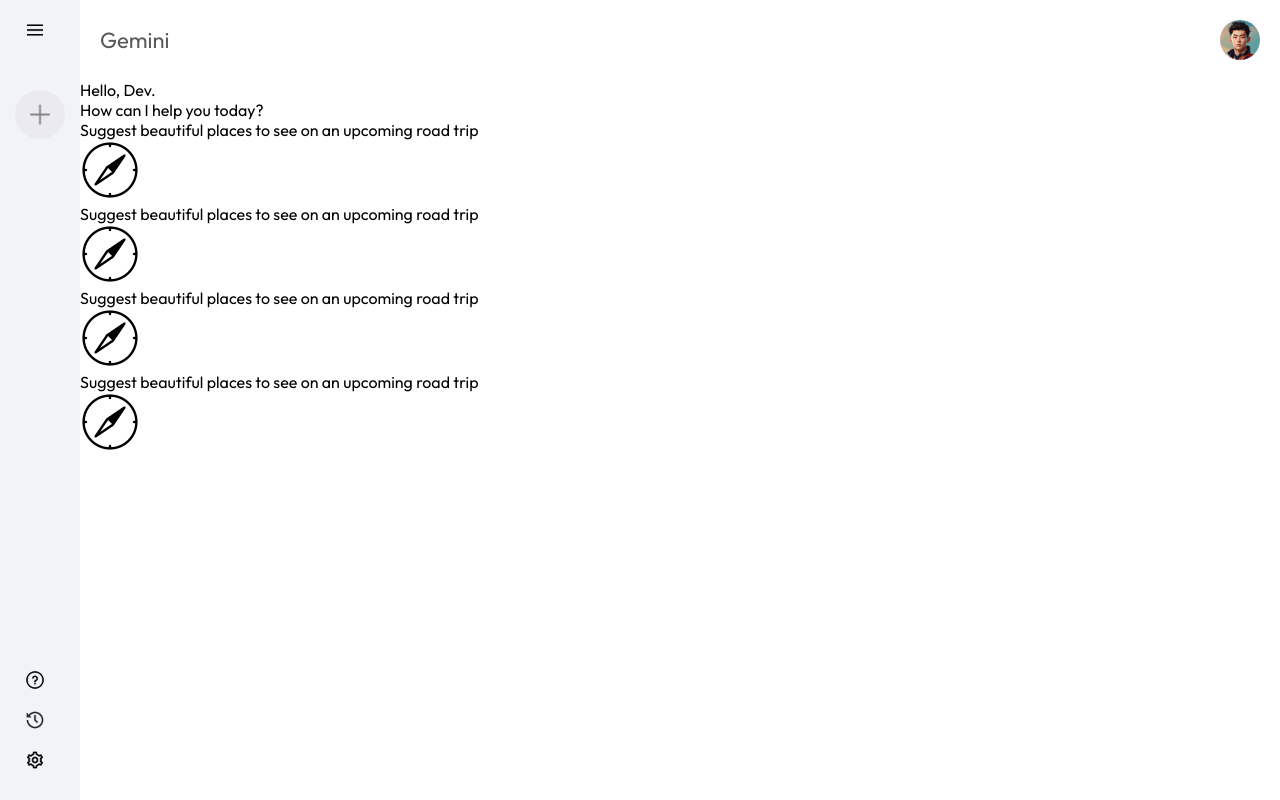
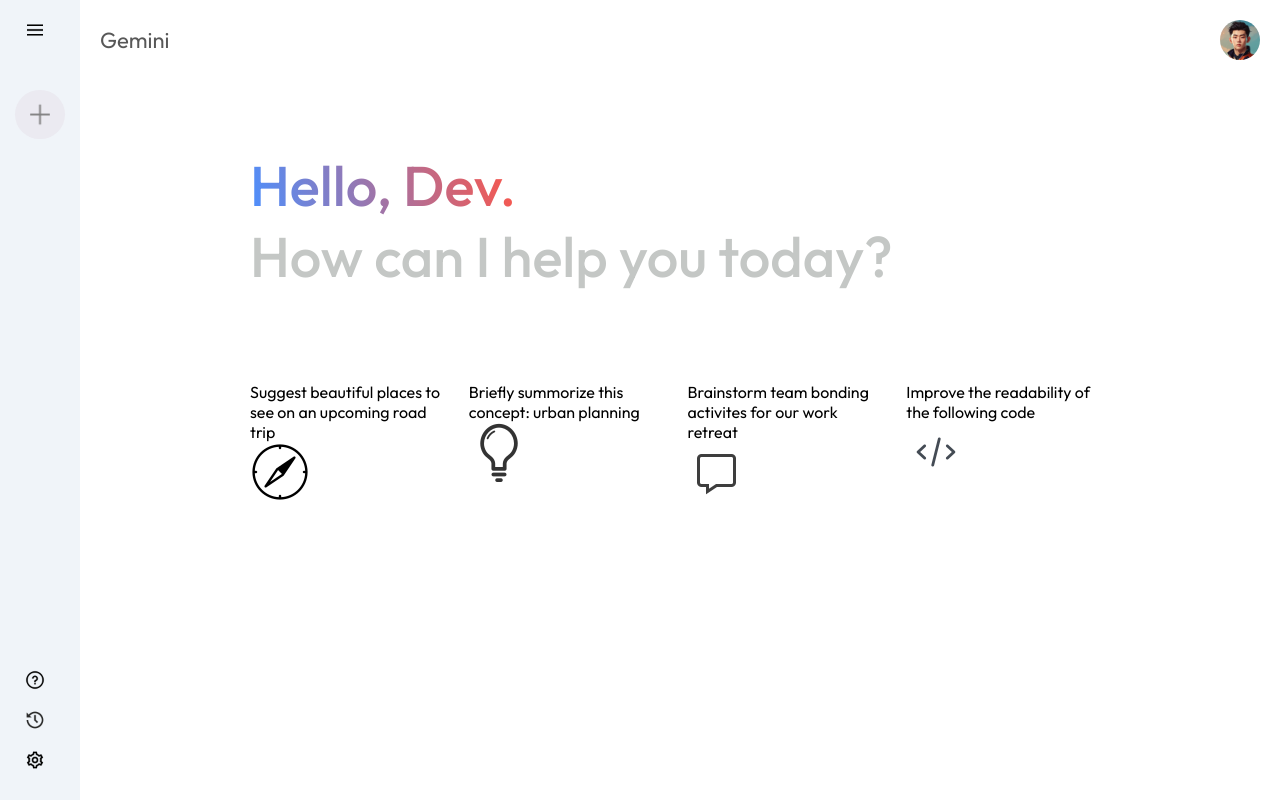
Before and after one commit to SoftEngX/gemini-clone, a React (Vite) app: page / in a window 1280 px wide. Built offline with nearby package versions, Linux system fonts and the light colour scheme; a web font is replaced by a local one.

Commit message:
Add styles for cards

```diff
--- a/src/components/Main/Main.css
+++ b/src/components/Main/Main.css
@@ -19,3 +19,29 @@
   width: 40px;
   border-radius: 50%;
 }
+
+.main-container {
+  max-width: 900px;
+  margin: auto;
+}
+
+.main .greet {
+  margin: 50px 0px;
+  font-size: 56px;
+  color: #c4c7c5;
+  font-weight: 500;
+  padding: 20px;
+}
+
+.main .greet span {
+  background: -webkit-linear-gradient(16deg, #4b90ff, #ff5546);
+  -webkit-background-clip: text;
+  -webkit-text-fill-color: transparent;
+}
+
+.main .cards {
+  display: grid;
+  grid-template-columns: repeat(auto-fill, minmax(180px, 1fr));
+  gap: 15px;
+  padding: 20px;
+}
--- a/src/components/Main/Main.jsx
+++ b/src/components/Main/Main.jsx
@@ -22,16 +22,16 @@
             <img src={assets.compass_icon} alt="" />
           </div>
           <div className="card">
-            <p>Suggest beautiful places to see on an upcoming road trip</p>
-            <img src={assets.compass_icon} alt="" />
+            <p>Briefly summorize this concept: urban planning</p>
+            <img src={assets.bulb_icon} alt="" />
           </div>
           <div className="card">
-            <p>Suggest beautiful places to see on an upcoming road trip</p>
-            <img src={assets.compass_icon} alt="" />
+            <p>Brainstorm team bonding activites for our work retreat</p>
+            <img src={assets.message_icon} alt="" />
           </div>
           <div className="card">
-            <p>Suggest beautiful places to see on an upcoming road trip</p>
-            <img src={assets.compass_icon} alt="" />
+            <p>Improve the readability of the following code</p>
+            <img src={assets.code_icon} alt="" />
           </div>
         </div>
       </div>
```
